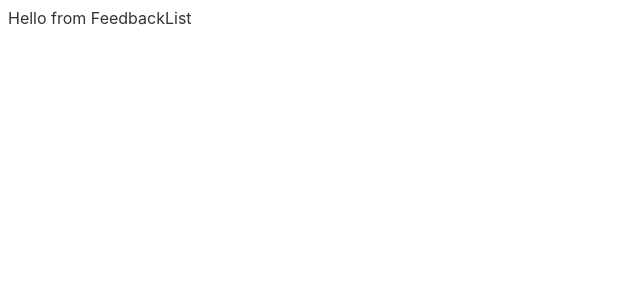
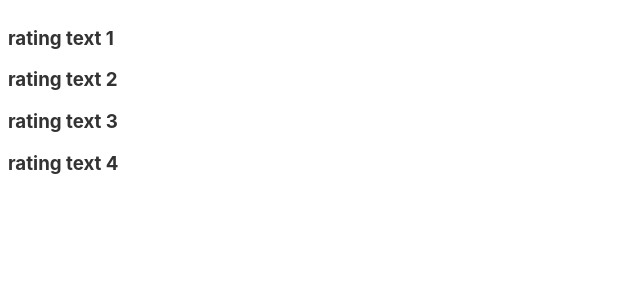
Before and after one commit to m-housni/feedback-app-with-svelte, a Svelte app: page / in a window 1280 px wide. Shown: the top 300 px of the page, without its empty margins (0-640 px from the left). Built offline with nearby package versions, Linux system fonts and the light colour scheme.

Commit message:
initial commit

```diff
--- a/src/components/FeedbackList.svelte
+++ b/src/components/FeedbackList.svelte
@@ -4,7 +4,9 @@
 </script>
 
 <main>
-  Hello from FeedbackList
+  {#each feedback as fb (fb.id)}
+    <h3>{fb.text}</h3>
+  {/each}
 </main>
 
 <style>
```
Also changed, not shown: 1 other file (tests, documents, lock files or other folders).
